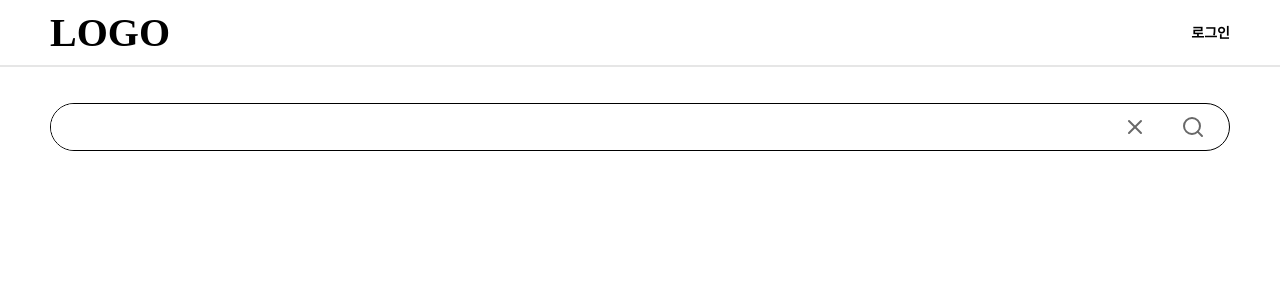
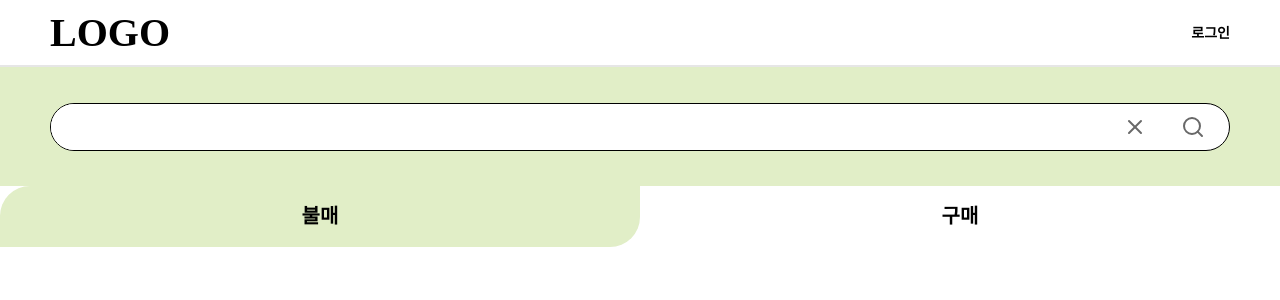
Before and after one commit to highthon/highthon-RightSide-client, a React (Create React App) app: page / in a window 1280 px wide. Shown: the top 300 px of the page. Built offline with nearby package versions, Linux system fonts and the light colour scheme.

Commit message:
ADD :: Tab Bar

```diff
--- a/src/components/Main/Main.jsx
+++ b/src/components/Main/Main.jsx
@@ -2,18 +2,41 @@ import * as S from "./Main.style.js";
 import Header from "../Header";
 import xSvg from "../../assets/img/x.svg";
 import searchSvg from "../../assets/img/search.svg";
+import { useState } from "react";
+import * as P from "../../shared/styles/palette.style";
 
 const Main = () => {
+  const [tabClick, setTabClick] = useState(true);
+
   return (
     <>
       <Header />
       <S.Main>
-        {/* main */}
+        {/* 검색창 */}
         <S.SearchFrame>
-          <S.SearchBox />
-          <S.Icon src={xSvg} />
-          <S.Icon src={searchSvg} />
+          <S.SearchBox>
+            <S.Input />
+            <S.Icon src={xSvg} />
+            <S.Icon src={searchSvg} />
+          </S.SearchBox>
         </S.SearchFrame>
+        {/* 탭 바 */}
+        <S.TabBar>
+          <S.TabBtn
+            backGroundColor={tabClick ? P.palette.primaryDim : "#fff"}
+            borderRadius="30px 0px"
+            onClick={() => setTabClick(true)}
+          >
+            불매
+          </S.TabBtn>
+          <S.TabBtn
+            backGroundColor={!tabClick ? P.palette.primaryDim : "#fff"}
+            borderRadius="0px 30px"
+            onClick={() => setTabClick(false)}
+          >
+            구매
+          </S.TabBtn>
+        </S.TabBar>
       </S.Main>
     </>
   );
--- a/src/components/Main/Main.style.js
+++ b/src/components/Main/Main.style.js
@@ -1,5 +1,6 @@
 /* your css code */
 import styled from "styled-components";
+import * as P from "../../shared/styles/palette.style";
 
 export const Main = styled.div`
   display: flex;
@@ -9,7 +10,15 @@ export const Main = styled.div`
 
 // search
 
-export const SearchFrame = styled.form`
+export const SearchFrame = styled.div`
+  display: flex;
+  justify-content: center;
+  height: 119px;
+  background-color: ${P.palette.primaryDim};
+  width: 100%;
+`;
+
+export const SearchBox = styled.form`
   display: flex;
   align-items: center;
   justify-content: space-between;
@@ -22,9 +31,10 @@ export const SearchFrame = styled.form`
   border: 1px solid black;
 
   margin-top: 36px;
+  background-color: #fff;
 `;
 
-export const SearchBox = styled.input`
+export const Input = styled.input`
   border-radius: 24px 0px 0px 24px;
   height: 100%;
   width: 90%;
@@ -36,3 +46,21 @@ export const SearchBox = styled.input`
 export const Icon = styled.img`
   cursor: pointer;
 `;
+
+// tab bar
+
+export const TabBar = styled.div`
+  width: 100%;
+`;
+
+export const TabBtn = styled.button`
+  width: 50%;
+  height: 60.5px;
+
+  font-weight: 700;
+  font-size: 20px;
+  line-height: 36px;
+
+  background-color: ${(props) => props.backGroundColor};
+  border-radius: ${(props) => props.borderRadius};
+`;
```
